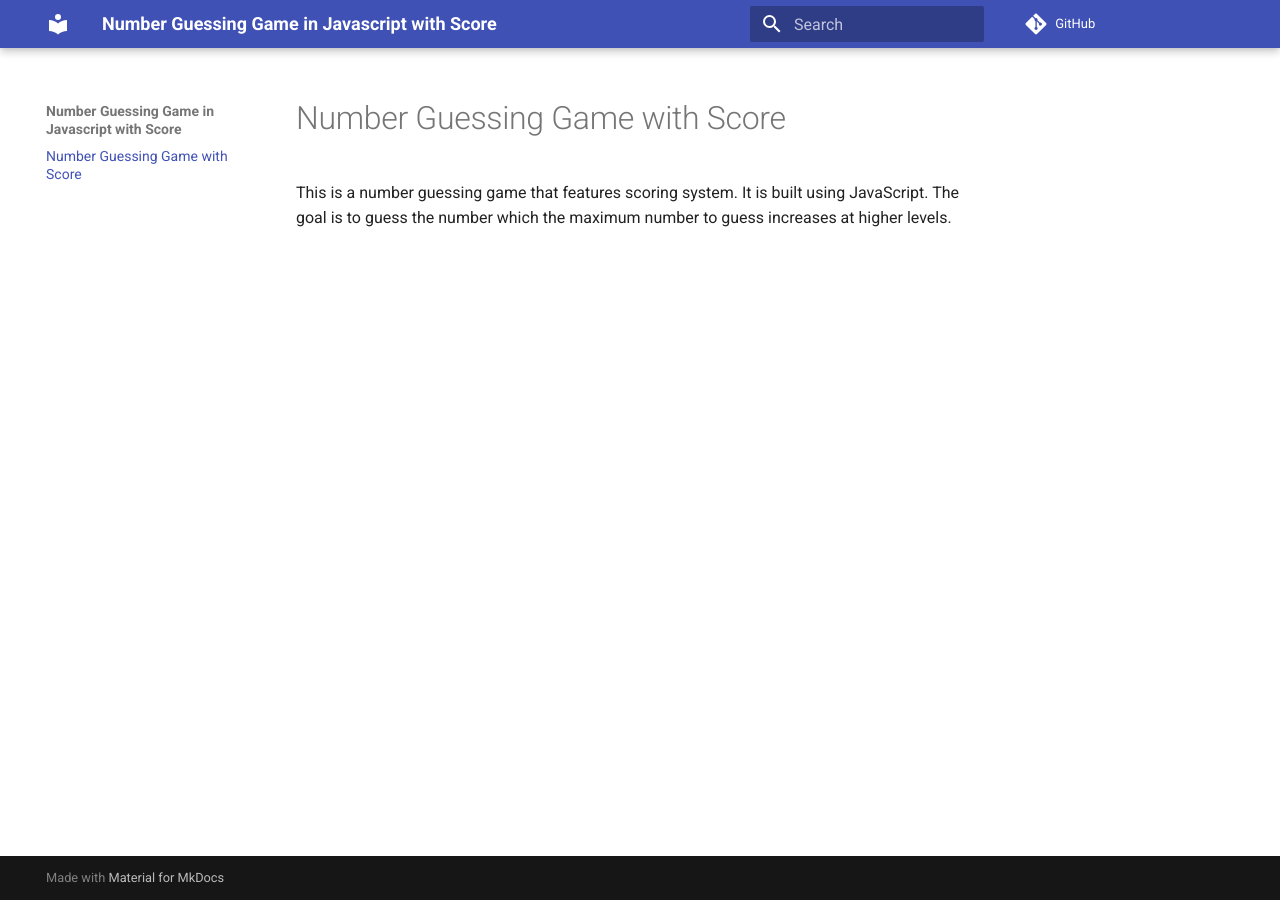
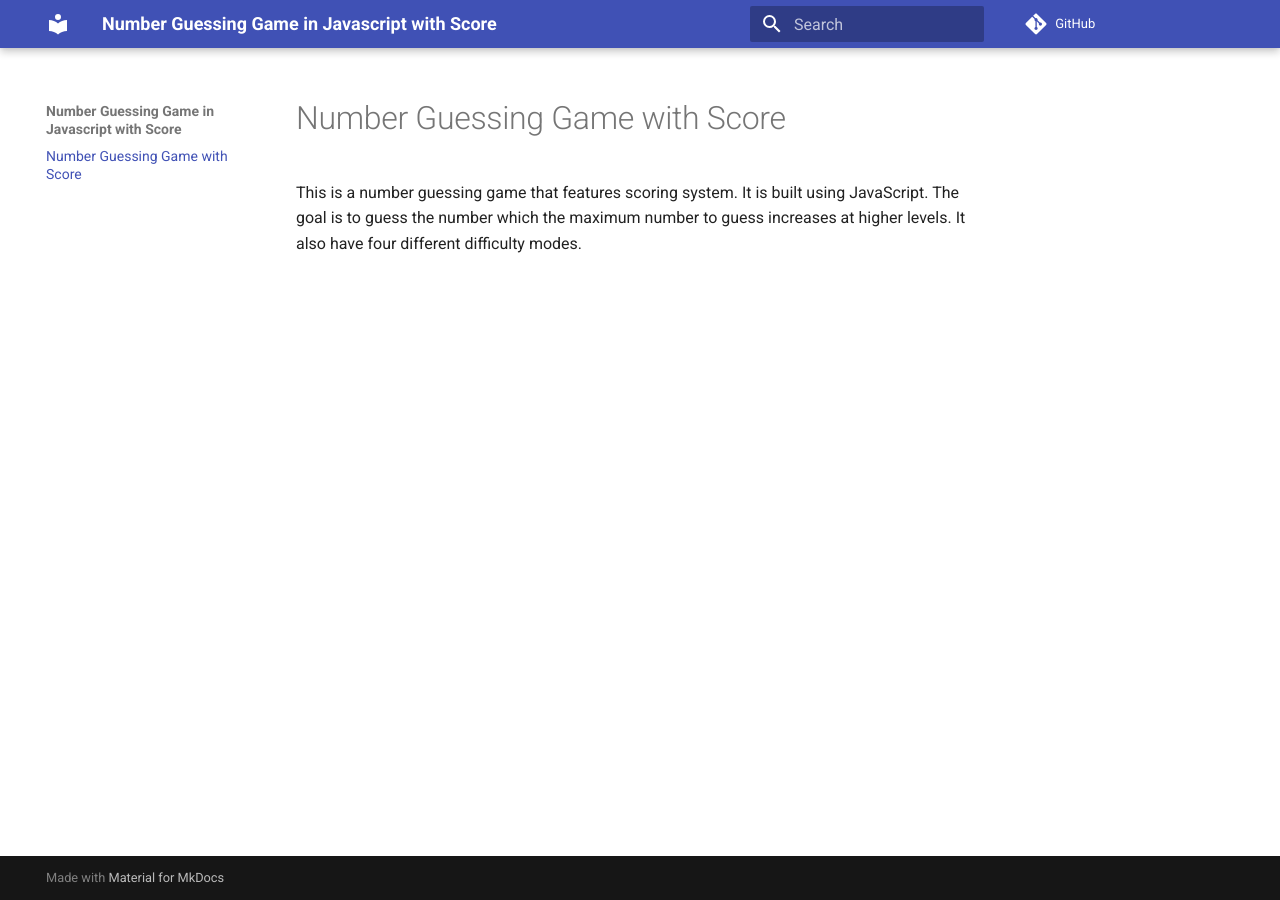
Before and after one commit to lulunac27a/number-guessing-game-js-with-score, an MkDocs documentation site: the page built from docs/index.md, in a window 1280 px wide. Built offline with MkDocs 1.6.1 and Material for MkDocs 9.7.7, drawn with Linux system fonts in a browser that asks for light colours; comment, search, counter and statistics services are not loaded.

Commit message:
Update README with added difficulty levels

```diff
--- a/docs/index.md
+++ b/docs/index.md
@@ -1,3 +1,3 @@
 # Number Guessing Game with Score
 
-This is a number guessing game that features scoring system. It is built using JavaScript. The goal is to guess the number which the maximum number to guess increases at higher levels.
+This is a number guessing game that features scoring system. It is built using JavaScript. The goal is to guess the number which the maximum number to guess increases at higher levels. It also have four different difficulty modes.
```
Also changed, not shown: README.md (+1 -1 lines).
